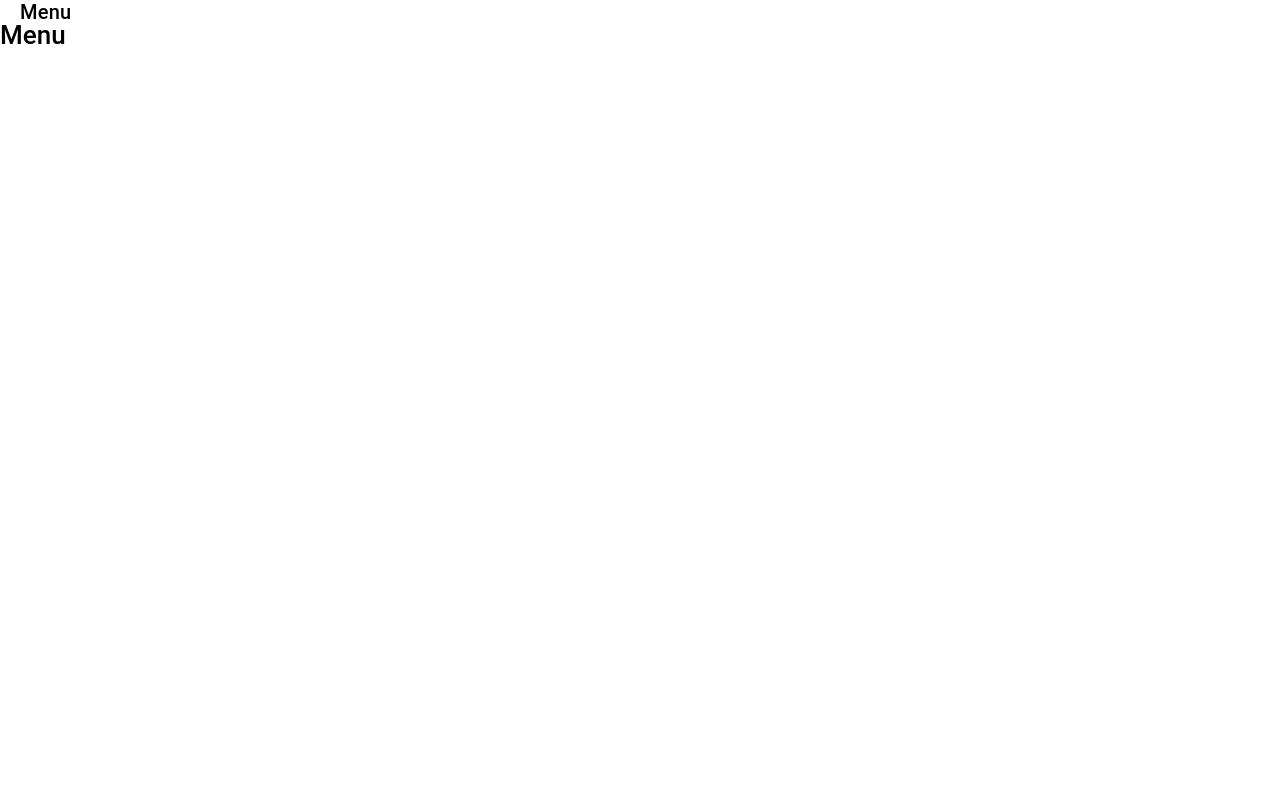
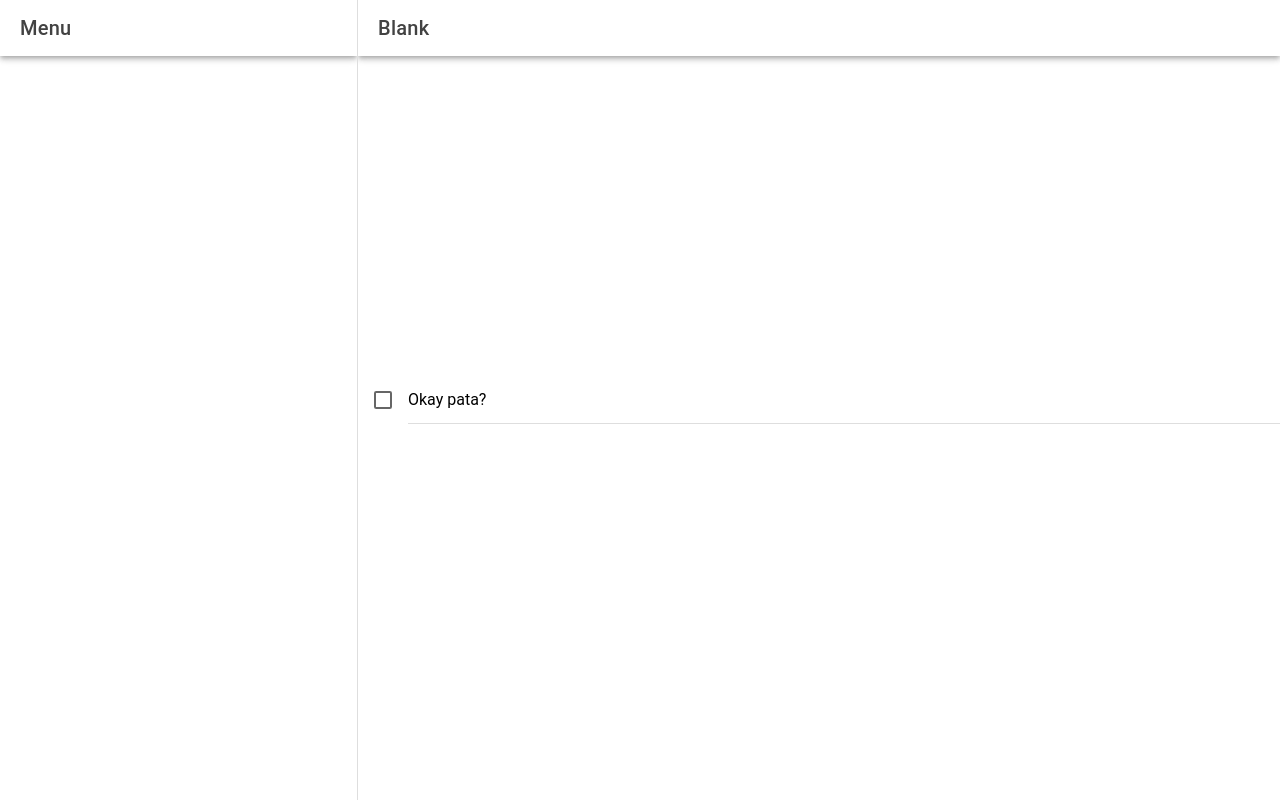
Before and after one commit to japowww/IT35-B-Mobile, a React (Vite) app: page /app/home in a window 1280 px wide. Built offline with nearby package versions, Linux system fonts and the light colour scheme.

Commit message:
Rendering Home Components

```diff
--- a/src/pages/Home.tsx
+++ b/src/pages/Home.tsx
@@ -1,6 +1,14 @@
-import { IonContent, IonHeader, IonPage, IonTitle, IonToolbar } from '@ionic/react';
-import ExploreContainer from '../components/ExploreContainer';
-import './Home.css';
+import {
+  IonButton,
+  IonContent,
+  IonHeader,
+  IonMenuButton,
+  IonPage,
+  IonTitle,
+  IonToolbar,
+} from "@ionic/react";
+import ExploreContainer from "../components/ExploreContainer";
+import "./Home.css";
 
 const Home: React.FC = () => {
   return (
@@ -13,6 +21,9 @@ const Home: React.FC = () => {
       <IonContent fullscreen>
         <IonHeader collapse="condense">
           <IonToolbar>
+            <IonButton slot="start">
+              <IonMenuButton></IonMenuButton>
+            </IonButton>
             <IonTitle size="large">Blank</IonTitle>
           </IonToolbar>
         </IonHeader>
--- a/src/pages/Menu.tsx
+++ b/src/pages/Menu.tsx
@@ -1,27 +1,33 @@
 import {
-  IonButton,
-  IonContent,
   IonHeader,
-  IonMenuButton,
+  IonMenu,
   IonPage,
   IonRouterOutlet,
+  IonSplitPane,
   IonTitle,
+  IonToolbar,
 } from "@ionic/react";
+import { Redirect, Route } from "react-router";
+import Home from "./Home";
 
 const Menu: React.FC = () => {
   return (
     <IonPage>
-      <IonHeader>
-        <IonRouterOutlet>
-          <IonButton slot="start">
-            <IonMenuButton></IonMenuButton>
-          </IonButton>
-          <IonTitle>Menu</IonTitle>
+      <IonSplitPane contentId="main">
+        <IonMenu contentId="main">
+          <IonHeader>
+            <IonToolbar>
+              <IonTitle>Menu</IonTitle>
+            </IonToolbar>
+          </IonHeader>
+        </IonMenu>
+        <IonRouterOutlet id="main">
+          <Route exact path="/app/home" component={Home} />
+          <Route exact path="/app">
+            <Redirect to="/app/home" />
+          </Route>
         </IonRouterOutlet>
-      </IonHeader>
-      <IonContent fullscreen>
-        <h1>Menu</h1>
-      </IonContent>
+      </IonSplitPane>
     </IonPage>
   );
 };
```
Also changed, not shown: src/pages/About.tsx (added, +28 -0 lines).
